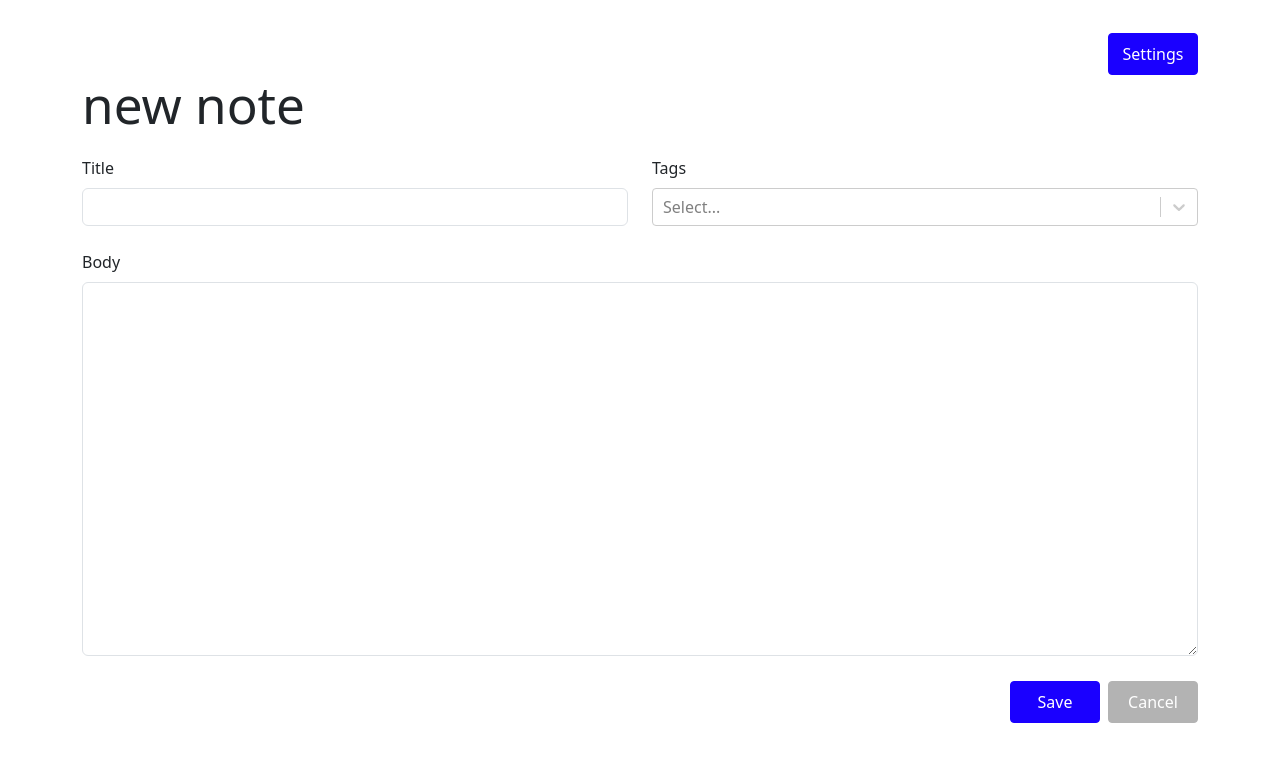
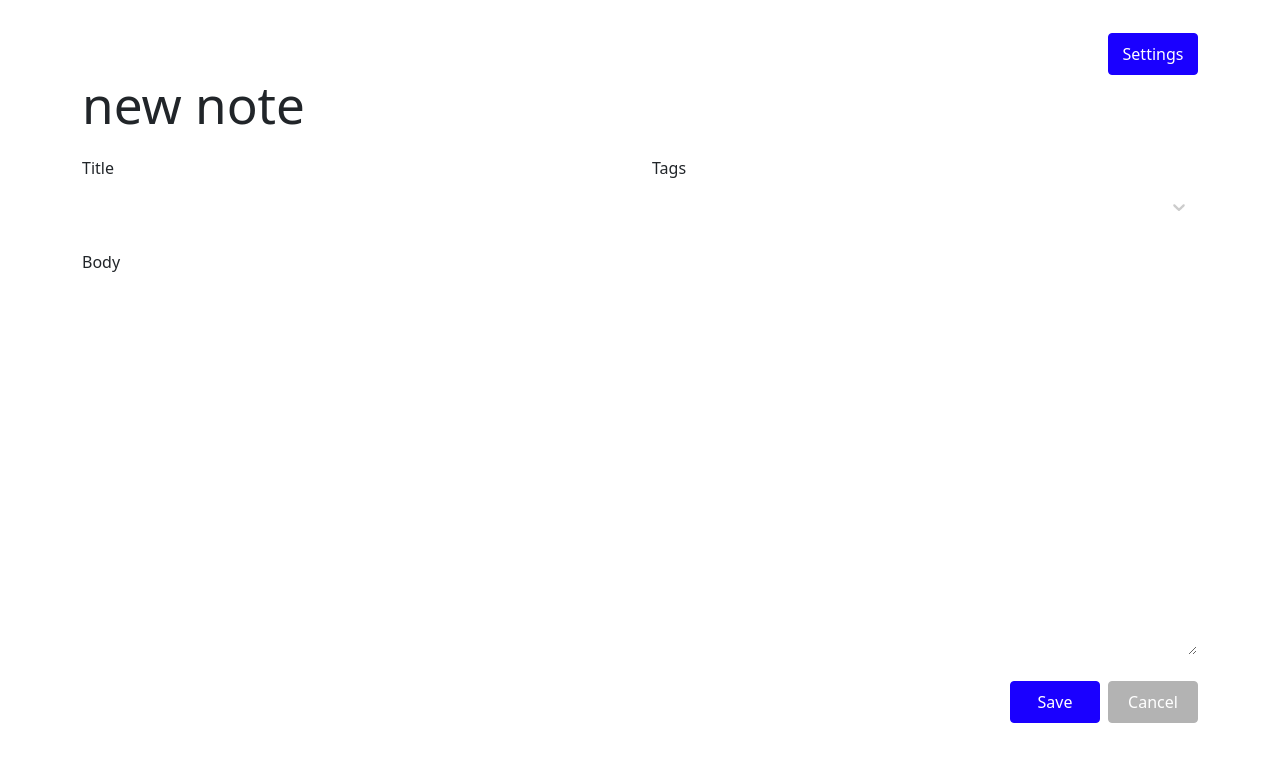
Before and after one commit to brandonjchung/note-taking-app, a React (Vite) app: page /new in a window 1280 px wide. Shown: the top 762 px of the page. Built offline with nearby package versions, Linux system fonts and the light colour scheme.

Commit message:
Final card styling updates complete

```diff
--- a/src/components/NoteCard.tsx
+++ b/src/components/NoteCard.tsx
@@ -2,20 +2,22 @@ import { Tag } from "../App"
 import styles from "./NoteCard.module.css"
 import { Card, Stack, Badge } from "react-bootstrap"
 import { Link } from "react-router-dom"
+import { siteStyles } from "../interfaces/siteStyles"
 
 type NoteCardProps = {
     id: string,
     title: string,
     tags: Tag[]
+    siteStyles: siteStyles
 }
 
-export function NoteCard({ id, title, tags }: NoteCardProps){
+export function NoteCard({ id, title, tags, siteStyles }: NoteCardProps){
 
     return <>
-        <Card as={Link} to={`/${id}/edit`} className={`h-100 text-reset text-decoration-none ${styles.card}`}>
+        <Card as={Link} to={`/${id}/edit`} className={`h-100 text-reset text-decoration-none ${styles.card}`} style={{ backgroundColor: siteStyles.note }}>
             <Card.Body>
                 <Stack gap={2} className="align-items-center justify-content-center h-100">
-                    <span className="fs-5">{title}</span>
+                    <span className="fs-5" style={{ color: siteStyles.label }}>{title}</span>
                     {tags.length > 0 && (
                         <Stack gap={1} direction="horizontal" className="justify-content-center flex-wrap">
                             {tags.map(tag => (
--- a/src/components/NoteForm.tsx
+++ b/src/components/NoteForm.tsx
@@ -21,6 +21,12 @@ export function NoteForm({ onSubmit, onAddTag, availableTags, siteStyles, title=
     const [selectedTags, setSelectedTags] = useState<Tag[]>(tags)
     const navigate = useNavigate()
 
+    const siteStyledTextBoxes = {
+        backgroundColor: siteStyles.note,
+        borderColor: siteStyles.note,
+        color: siteStyles.label
+    }
+
     function handleSubmit(e: FormEvent) {
         e.preventDefault();
 
@@ -40,7 +46,7 @@ export function NoteForm({ onSubmit, onAddTag, availableTags, siteStyles, title=
                     <Col>
                         <Form.Group controlId="title">
                             <Form.Label style={{ color: siteStyles.label }}>Title</Form.Label>
-                            <Form.Control ref={titleRef} defaultValue={title} required/>
+                            <Form.Control style={{ ...siteStyledTextBoxes }} ref={titleRef} defaultValue={title} required/>
                         </Form.Group>
                     </Col>
                     <Col>
@@ -50,6 +56,40 @@ export function NoteForm({ onSubmit, onAddTag, availableTags, siteStyles, title=
                                 CreatableReactSelect options in the form {label, value}
                             */}
                             <CreatableReactSelect
+                                styles={{
+                                    control: (baseStyles) => ({
+                                    ...baseStyles,
+                                    ...siteStyledTextBoxes
+                                    }),
+                                    menu: (baseStyles) => ({
+                                    ...baseStyles,
+                                    ...siteStyledTextBoxes
+                                    }),
+                                    input: (baseStyles) => ({
+                                    ...baseStyles,
+                                    ...siteStyledTextBoxes
+                                    }),
+                                    noOptionsMessage: (baseStyles) => ({
+                                    ...baseStyles,
+                                    ...siteStyledTextBoxes
+                                    }),
+                                    multiValue: (baseStyles) => ({
+                                    ...baseStyles,
+                                    ...siteStyledTextBoxes
+                                    }),
+                                    multiValueLabel: (baseStyles) => ({
+                                    ...baseStyles,
+                                    ...siteStyledTextBoxes
+                                    }),
+                                    indicatorSeparator: (baseStyles) => ({
+                                    ...baseStyles,
+                                    ...siteStyledTextBoxes
+                                    }),
+                                    option: (baseStyles) => ({
+                                    ...baseStyles,
+                                    ...siteStyledTextBoxes
+                                    }),
+                                }}
                                 onCreateOption={label => {
                                     const newTag = {id: uuidV4(), label}
                                     onAddTag(newTag)
@@ -74,7 +114,7 @@ export function NoteForm({ onSubmit, onAddTag, availableTags, siteStyles, title=
                     <Col>
                         <Form.Group controlId="markdown">
                             <Form.Label style={{ color: siteStyles.label }}>Body</Form.Label>
-                            <Form.Control ref={markdownRef} defaultValue={markdown} as="textarea" rows={15}required/>
+                            <Form.Control style={{ ...siteStyledTextBoxes }} ref={markdownRef} defaultValue={markdown} as="textarea" rows={15} required/>
                         </Form.Group>
                     </Col>
                 </Row>
--- a/src/components/NoteList.tsx
+++ b/src/components/NoteList.tsx
@@ -28,6 +28,12 @@ export function NoteList({ availableTags, notes, onDeleteTag, onUpdateTag, siteS
         })
     }, [title, selectedTags, notes])
 
+    const siteStyledTextBoxes = {
+        backgroundColor: siteStyles.note,
+        borderColor: siteStyles.note,
+        color: siteStyles.label
+    }
+
     return <>
         <Row className="align-items-center mb-4">
             <Col><h1 style={{ color: siteStyles.label }}>Notes</h1></Col>
@@ -36,14 +42,14 @@ export function NoteList({ availableTags, notes, onDeleteTag, onUpdateTag, siteS
                     <Link to="/new">
                         <Button
                             className={globalStyle.button}
-                            style={{ backgroundColor: siteStyles.primary, borderColor: siteStyles.primary, color: siteStyles.label}}>
+                            style={{ backgroundColor: siteStyles.primary, borderColor: siteStyles.primary, color: siteStyles.label }}>
                             Create
                         </Button>
                     </Link>
                     <Button
                         className={globalStyle.button}
                         onClick={() => setModalIsOpen(true)}
-                        style={{ backgroundColor: siteStyles.secondary, borderColor: siteStyles.secondary, color: siteStyles.label}}>
+                        style={{ backgroundColor: siteStyles.secondary, borderColor: siteStyles.secondary, color: siteStyles.label }}>
                         Edit Tags
                     </Button>
                 </Stack>
@@ -54,13 +60,39 @@ export function NoteList({ availableTags, notes, onDeleteTag, onUpdateTag, siteS
                 <Col>
                     <Form.Group controlId="title">
                         <Form.Label>Title</Form.Label>
-                        <Form.Control type="text" value={title} onChange={e => setTitle(e.target.value)}></Form.Control>
+                        <Form.Control
+                            style={{ ...siteStyledTextBoxes }}
+                            onChange={e => setTitle(e.target.value)}
+                            value={title}
+                            type="text" />
                     </Form.Group>
                 </Col>
                 <Col>
                     <Form.Group controlId="tags">
                         <Form.Label>Tags</Form.Label>
                         <ReactSelect
+                            styles={{
+                                control: (baseStyles) => ({
+                                ...baseStyles,
+                                ...siteStyledTextBoxes
+                                }),
+                                menu: (baseStyles) => ({
+                                ...baseStyles,
+                                ...siteStyledTextBoxes
+                                }),
+                                input: (baseStyles) => ({
+                                ...baseStyles,
+                                ...siteStyledTextBoxes
+                                }),
+                                noOptionsMessage: (baseStyles) => ({
+                                ...baseStyles,
+                                ...siteStyledTextBoxes
+                                }),
+                                option: (baseStyles) => ({
+                                ...baseStyles,
+                                ...siteStyledTextBoxes
+                                }),
+                            }}
                             options={availableTags.map(tag => {
                                 return {label: tag.label, value: tag.id}
                             })}
@@ -80,7 +112,7 @@ export function NoteList({ availableTags, notes, onDeleteTag, onUpdateTag, siteS
         <Row xs={1} sm={2} lg={3} xl={4} className="g-3">
             {filteredNotes.map(note => (
                 <Col key={note.id}>
-                    <NoteCard id={note.id} title={note.title} tags={note.tags}/>
+                    <NoteCard id={note.id} title={note.title} tags={note.tags} siteStyles={siteStyles}/>
                 </Col>
             ))}
         </Row>
--- a/src/components/Note.tsx
+++ b/src/components/ViewNote.tsx
@@ -10,7 +10,7 @@ type NoteProps = {
     siteStyles: siteStyles
 }
 
-export function Note({ onDeleteNote, siteStyles }: NoteProps) {
+export function ViewNote({ onDeleteNote, siteStyles }: NoteProps) {
     const note = useNote()
     const navigate = useNavigate();
 
@@ -30,7 +30,7 @@ export function Note({ onDeleteNote, siteStyles }: NoteProps) {
                 <Stack gap={2} direction="horizontal">
                     <Link to={`/${note.id}/edit`}>
                         <Button
-                            style={{ backgroundColor: siteStyles.primary, borderColor: siteStyles.primary, color: siteStyles.label}}
+                            style={{ backgroundColor: siteStyles.primary, borderColor: siteStyles.primary, color: siteStyles.label }}
                             className={globalStyle.button}>
                             Edit
                         </Button>
@@ -46,7 +46,7 @@ export function Note({ onDeleteNote, siteStyles }: NoteProps) {
                     </Button>
                     <Link to="/">
                         <Button
-                            style={{ backgroundColor: siteStyles.secondary, borderColor: siteStyles.secondary, color: siteStyles.label}}
+                            style={{ backgroundColor: siteStyles.secondary, borderColor: siteStyles.secondary, color: siteStyles.label }}
                             className={globalStyle.button}>
                             Back
                         </Button>
@@ -54,6 +54,18 @@ export function Note({ onDeleteNote, siteStyles }: NoteProps) {
                 </Stack>
             </Col>
         </Row>
-        <ReactMarkdown>{note.markdown}</ReactMarkdown>
+        <ReactMarkdown components={{
+            ul(props) {
+            const {node, ...rest} = props
+            return <ul style={{ backgroundColor: siteStyles.note, margin: '0px', color: siteStyles.label }} {...rest} />
+            },
+
+            p(props) {
+            const {node, ...rest} = props
+            return <ul style={{ backgroundColor: siteStyles.note, margin: '0px', color: siteStyles.label }} {...rest} />
+            }
+        }}>
+            {note.markdown}
+        </ReactMarkdown>
     </>
 }
--- a/src/interfaces/siteStyles.tsx
+++ b/src/interfaces/siteStyles.tsx
@@ -1,5 +1,6 @@
 export interface siteStyles {
     background: string;
+    note: string;
     primary: string;
     secondary: string;
     label: string;
```
Also changed, not shown: src/App.tsx (+5 -2 lines), src/components/SettingsModal.tsx (+25 -0 lines).
